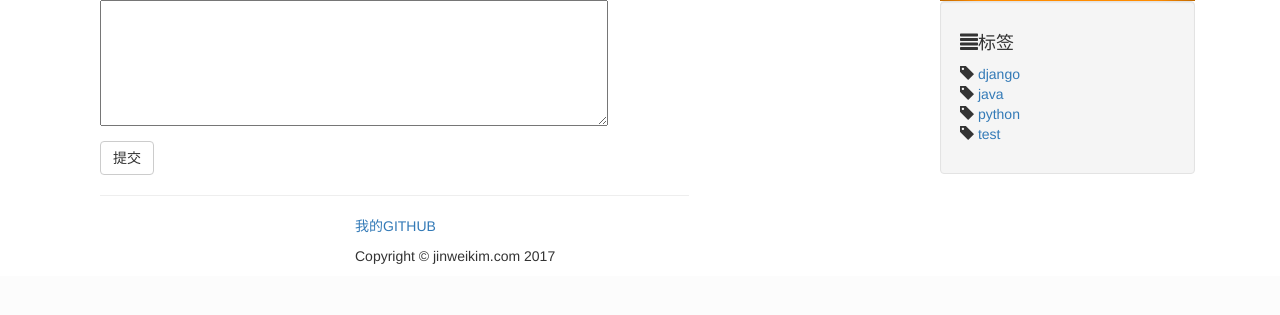
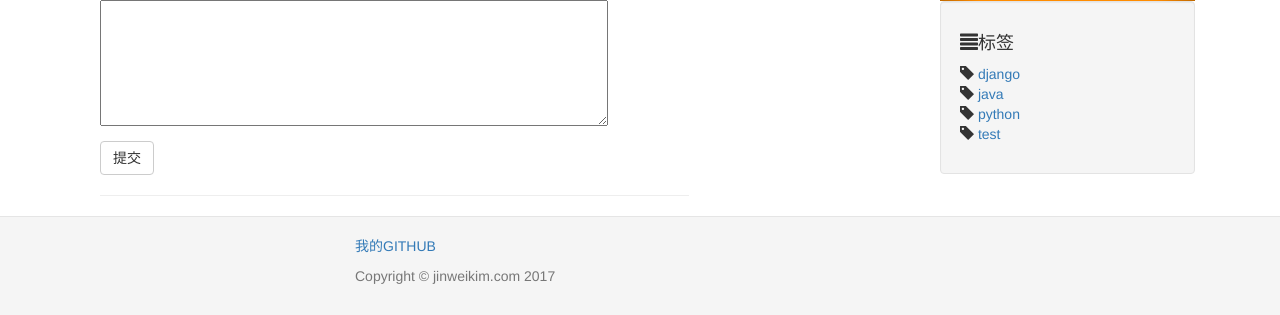
Before and after one commit to jinweikim/mysite, a Django app: page /blog/1/ in a window 1280 px wide. Shown: the part 633-948 px from the top of the page. Before the commit the page ends 897 px from the top, so only its background shows below. Run offline with Django 3.2, Linux system fonts and the light colour scheme; data comes from the database, SQL or seed files in the repository; data that the repository does not hold is empty; some libraries are stand-ins or nearby versions.

Commit message:
base.html

```diff
--- a/blog/templates/base.html
+++ b/blog/templates/base.html
@@ -22,6 +22,14 @@
         <script src="https://oss.maxcdn.com/libs/html5shiv/3.7.0/html5shiv.js"></script>
         <script src="https://oss.maxcdn.com/libs/respond.js/1.4.2/respond.min.js"></script>
     <![endif]-->
+    <style>
+        .footer {
+            border-top: 1px solid #e5e5e5;
+            color: #777;
+            padding: 19px 0;
+            background-color: #f5f5f5;
+        }
+    </style>
     {% block head %}{% endblock %}
 
 </head>
@@ -34,7 +42,6 @@
         <div class="col-sm-9">
         {% block content %}{% endblock %}
         </div>
-
         <div class="col-sm-3">
         {% block right %}
             {% include 'rightside.html' %}
```
